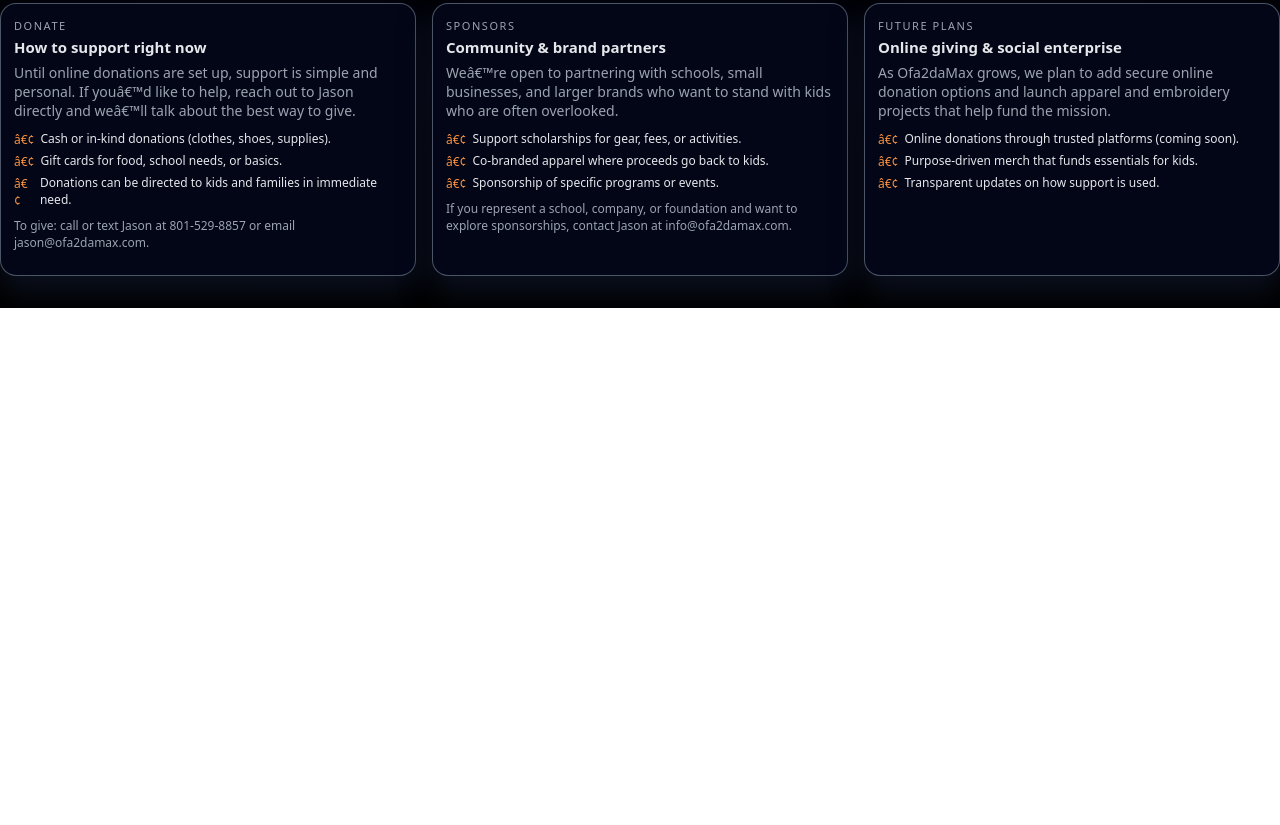
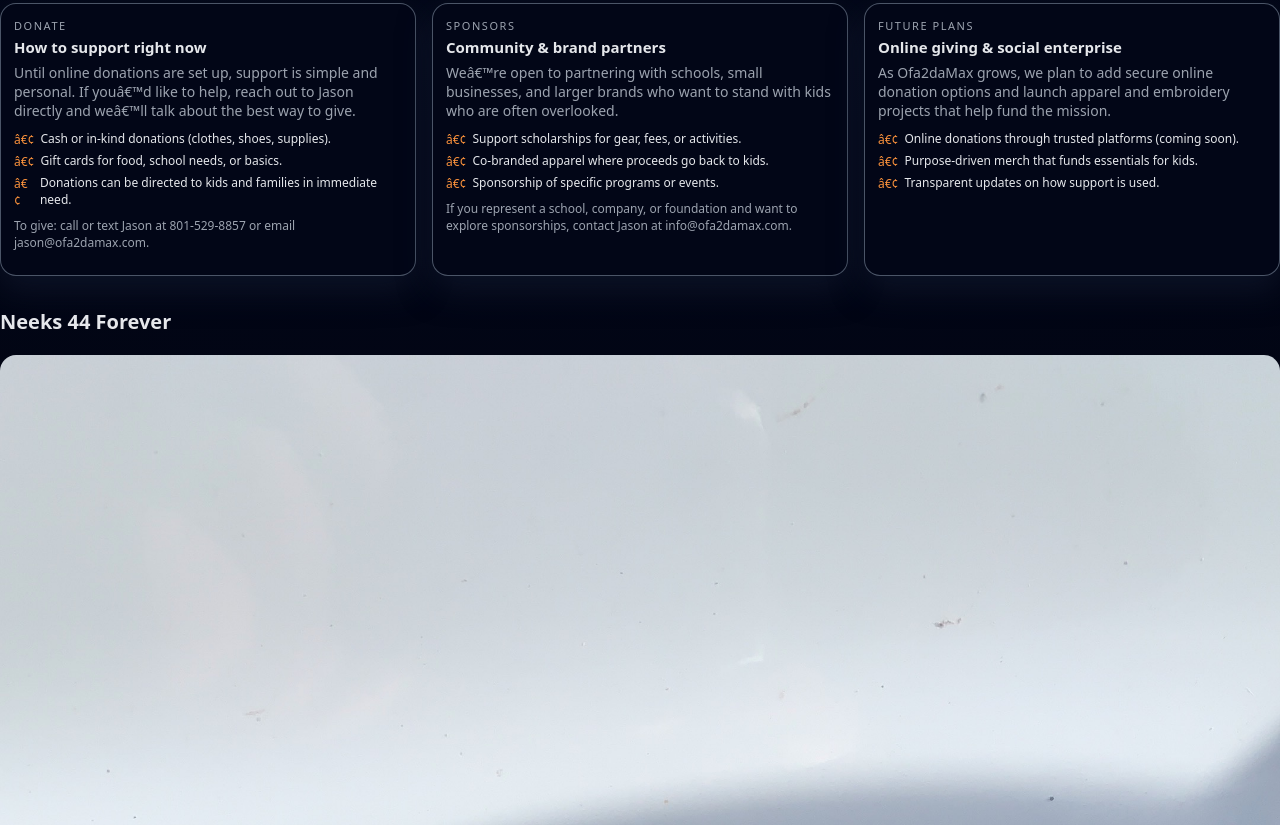
Before and after one commit to ofa2damax-star/ofa2damax-site, a plain HTML site: page index.html in a window 1280 px wide. Shown: the part 1972-2797 px from the top of the page. Before the commit the page ends 2280 px from the top, so only its background shows below. Drawn offline with Linux system fonts and the light colour scheme.

Commit message:
Add Neeks 44 Forever section with image

```diff
--- a/index.html
+++ b/index.html
@@ -710,3 +710,9 @@
           </article>
         </div>
       </section>
+<section>
+  <h2 class="section-title">Neeks 44 Forever</h2>
+  <img src="65D4C14F-6DC7-4C0B-8C73-800AAAD84CF4.jpeg"
+       alt="Neeks 44 Forever - Sonic Sign"
+       style="width:100%;border-radius:16px;margin-top:12px;">
+</section>
```
